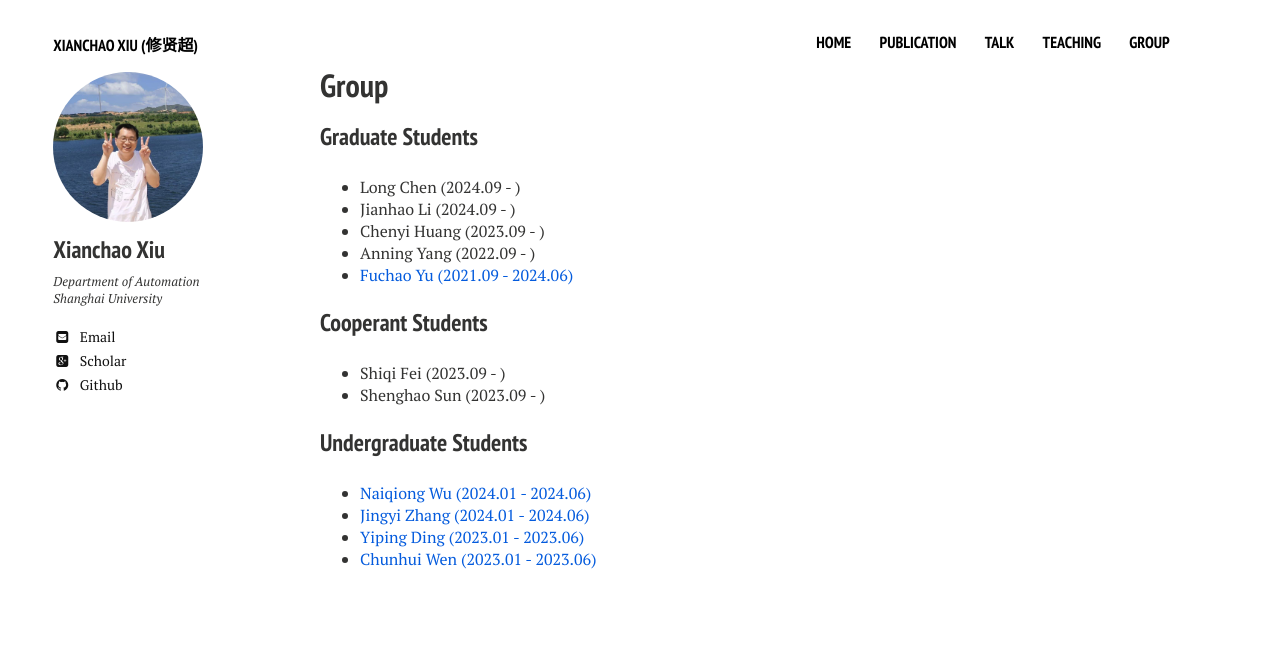
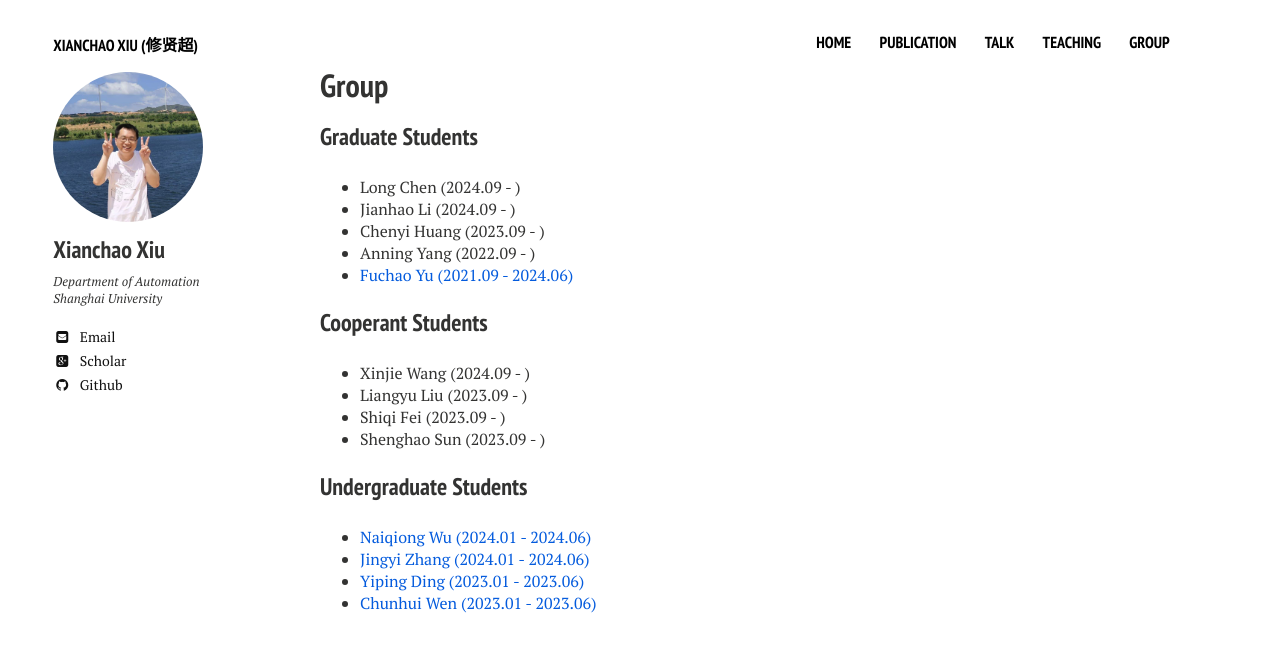
Before and after one commit to xianchaoxiu/xianchaoxiu.github.io, a Jekyll site: the page built from group/index.md, in a window 1280 px wide. Shown: the top 652 px of the page. Built offline with Jekyll 4.4.1, drawn with Linux system fonts in a browser that asks for light colours; nearby versions of some CDN libraries.

Commit message:
Update index.md

```diff
--- a/group/index.md
+++ b/group/index.md
@@ -21,6 +21,8 @@ share: false
 
 
 ### Cooperant Students
+* Xinjie Wang (2024.09 - ) <br>
+* Liangyu Liu (2023.09 - ) <br>
 * Shiqi Fei (2023.09 - ) <br>
 * Shenghao Sun (2023.09 - ) <br>
 
```
